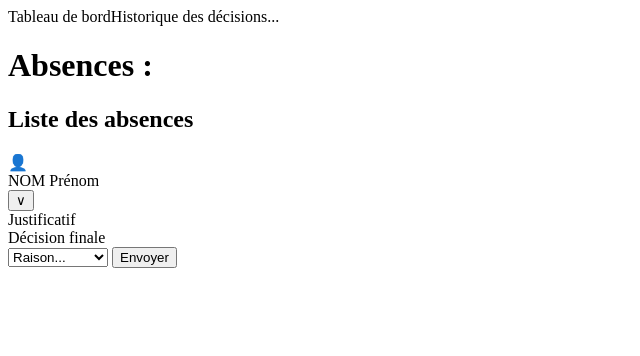
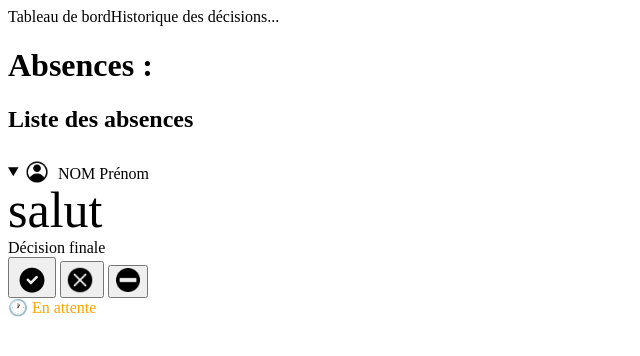
Before and after one commit to crysis421/Systeme-de-Gestion-des-Absences-pour-le-BUT-informatique, a PHP site: page /JustificatifTableau.php in a window 1280 px wide. Shown: the top 356 px of the page, without its empty margins (0-640 px from the left). Run offline with PHP 8.4, Linux system fonts and the light colour scheme.

Commit message:
J'ai continué à travailler sur la page des justificatifs, choix des absences fait !

```diff
--- a/Code/Justificatif/ElementDeroulant.php
+++ b/Code/Justificatif/ElementDeroulant.php
@@ -4,5 +4,6 @@ namespace Justificatif;
 
 class ElementDeroulant
 {
-
+    private string $nom, $prenom;
+    private bool $expanded;
 }
--- a/Code/Justificatif/Justificatif.css
+++ b/Code/Justificatif/Justificatif.css
@@ -4,3 +4,34 @@
     background: white;
     border-radius: 2px;
 }
+
+.justificatif-viewer {
+    font-size: 50px;
+}
+
+.image-utilisateur {
+    position: relative;
+    top: 7px;
+}
+
+.nom {
+    position: relative;
+    left: 5px;
+    top: 2px;
+}
+
+.validate-button {
+    position: relative;
+    top: 4px;
+}
+
+.refuse-button {
+    position: relative;
+    top: 2px;
+    right: 2px;
+}
+
+.ask-button {
+    position: relative;
+    top: 0px;
+}
--- a/Code/Justificatif/JustificatifTableau.php
+++ b/Code/Justificatif/JustificatifTableau.php
@@ -1,6 +1,19 @@
 <?php
+enum TYPE {
+    case ACCEPTE;
+    case REFUSE;
+    case DEMANDE;
+}
 
-
+$type = TYPE::DEMANDE;
+if (isset($_POST["decision"])) {
+    $type = match($_POST["decision"]) {
+        "accepte" => TYPE::ACCEPTE,
+        "refuse"  => TYPE::REFUSE,
+        "demande" => TYPE::DEMANDE,
+        default   => TYPE::DEMANDE
+    };
+}
 ?>
 
 
@@ -27,46 +40,43 @@
 <div class="container">
     <h1>Absences :</h1>
 
+
+
     <div class="absence-list">
         <h2>Liste des absences</h2>
 
-        <!-- rendu de chaque item avec php à la place de ça ! -->
-        <div class="absence-item">
-            <div class="absence-header">
-                <div class="profile-icon">👤</div>
-                <div class="name">NOM Prénom</div>
-                <button class="expand-btn">∨</button>
-            </div>
-
-            <div class="absence-details">
-                <div class="justificatif-line">
-                    <span>Justificatif</span>
-                    <span class="status-icons">
-                            <span class="status-icon green-check"></span>
-                            <span class="status-icon red-x"></span>
-                            <span class="status-icon red-x"></span>
-                        </span>
-                </div>
-
-                <div class="decision-line">
-                    <span>Décision finale</span>
-                    <span class="status-icons">
-                            <span class="status-icon green-check"></span>
-                            <span class="status-icon red-x"></span>
-                            <span class="status-icon red-x"></span>
-                        </span>
-                </div>
-
-                <div class="form-controls">
-                    <select class="reason-select">
-                        <option>Raison...</option>
-                        <option>Transport</option>
-                        <option>Malade</option>
-                        <option>Erreur d'EDT</option>
-                    </select>
-                    <button class="send-btn">Envoyer</button>
-                </div>
-            </div>
+        <div class="deroulant">
+            <details open>
+                <summary>
+                    <img src="utilisateur.png" alt="avatar" class="image-utilisateur" height="24">
+                    <a class="nom">NOM Prénom</a>
+                </summary>
+                <a class="justificatif-viewer">
+                    salut
+                </a> <br>
+                <a class="decision-finale">
+                    Décision finale
+                </a> <br>
+                <form method="post">
+                    <button type="submit" name="decision" value="accepte">
+                        <img src="marquer.png" alt="Valider" class="validate-button" height="32">
+                    </button>
+                    <button type="submit" name="decision" value="refuse">
+                        <img src="faux.png" alt="Refuser" class="refuse-button" height="28">
+                    </button>
+                    <button type="submit" name="decision" value="demande">
+                        <img src="interdit.png" alt="Demande" class="ask-button" height="24">
+                    </button>
+                </form>
+                <?php
+                echo match($type) {
+                    TYPE::ACCEPTE => '<a style="color:green;">✅ Accepté</a>',
+                    TYPE::REFUSE  => '<a style="color:red;">❌ Refusé</a>',
+                    TYPE::DEMANDE => '<a style="color:orange;">🕐 En attente</a>',
+                };
+                ?>
+                <!-- check quel element afficher en php-->
+            </details>
         </div>
     </div>
 </div>
```
Also changed, not shown: Code/Justificatif/faux.png (added), Code/Justificatif/interdit.png (added), Code/Justificatif/marquer.png (added), Code/Justificatif/utilisateur.png (added).
